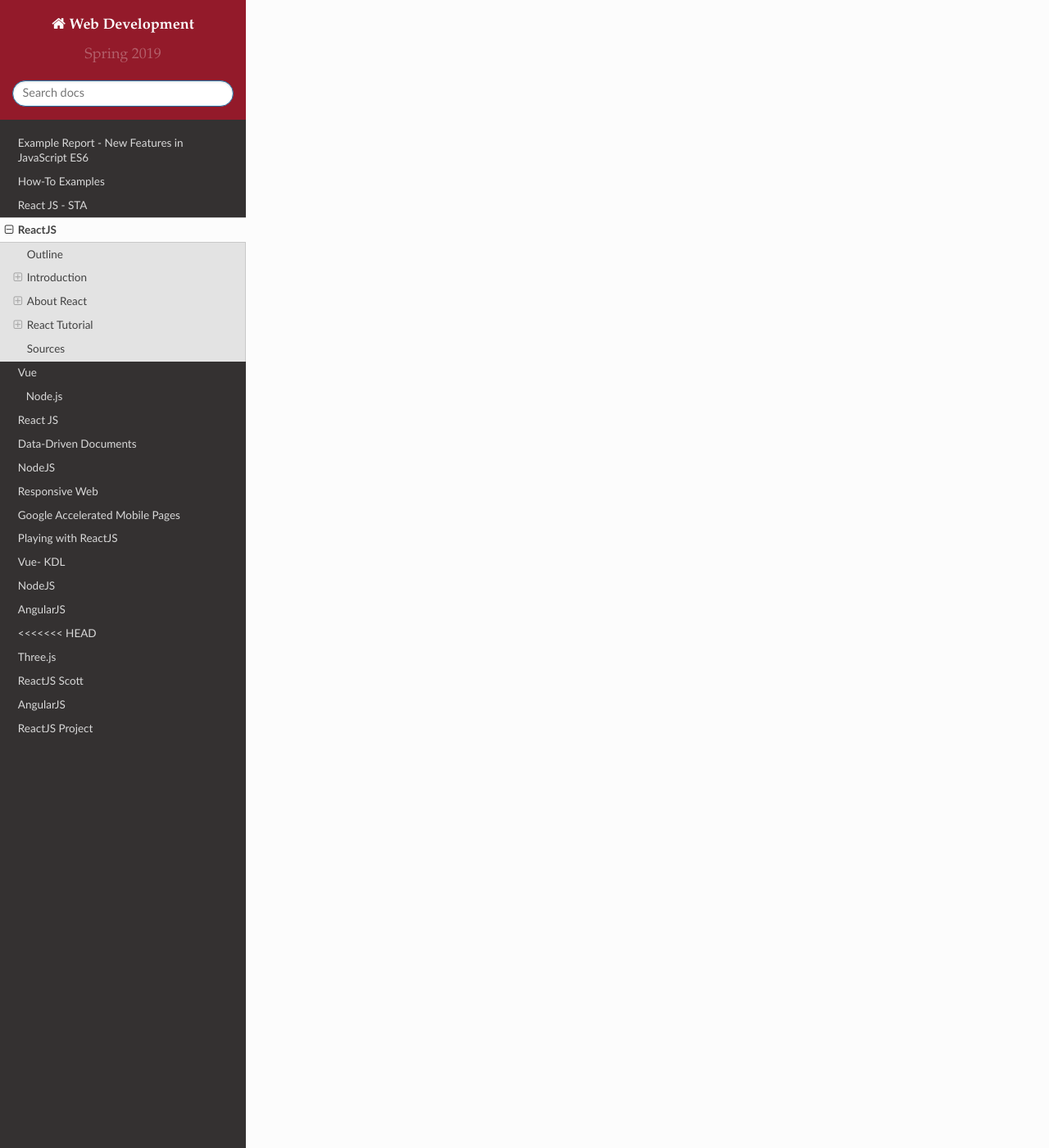
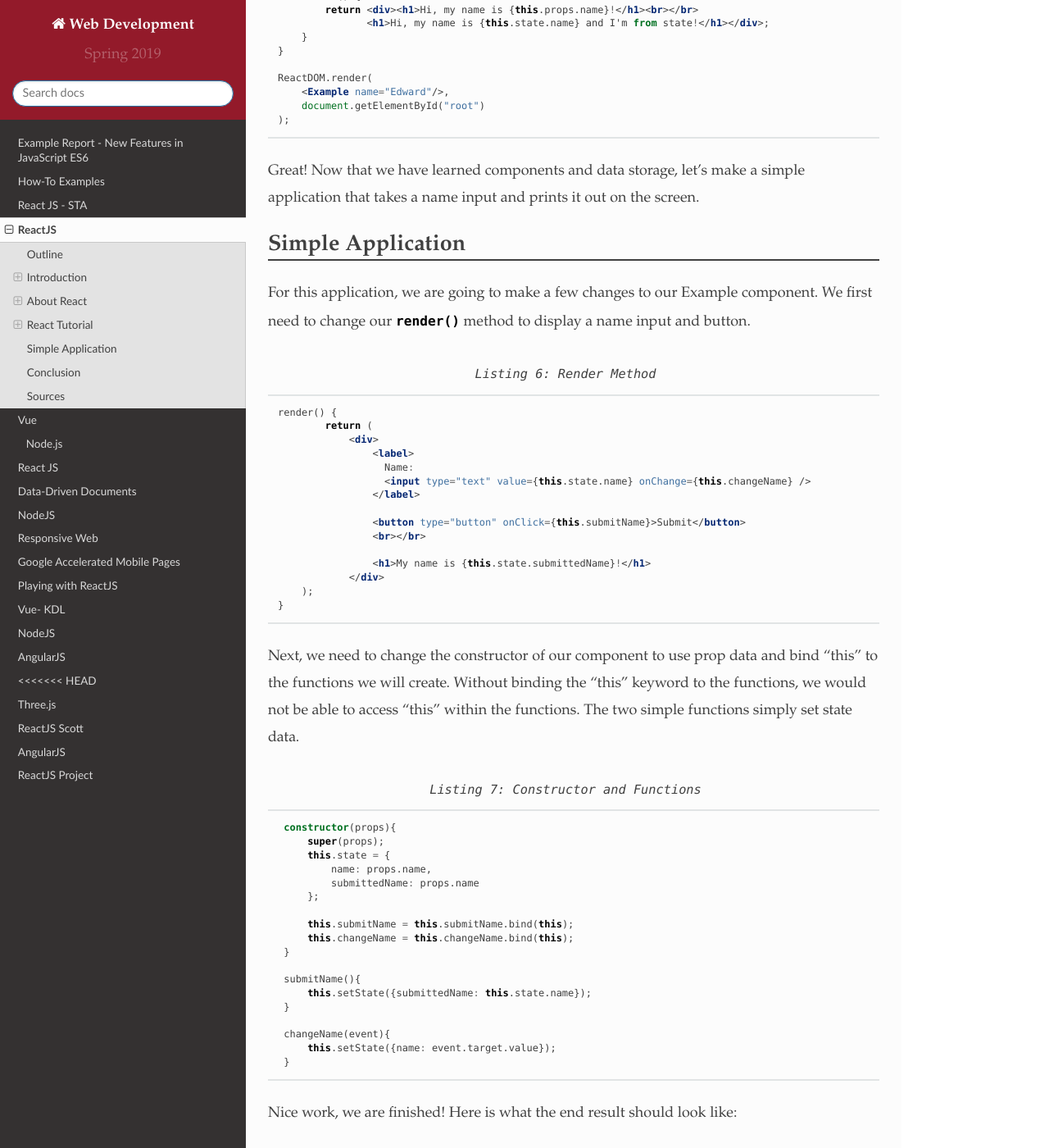
Before and after one commit to pvcraven/2019_spring_web_dev, a Sphinx documentation site: the page built from source/final/becker/index.rst, in a window 1280 px wide and 1400 px high, scrolled down 6345 px. Shown: the whole window at 82% size. Built offline with Sphinx 7.4.7 and the Read the Docs theme 2.0.0, drawn with Linux system fonts in a browser that asks for light colours; some of the changed text lies outside the part shown.

Commit message:
Tutorial

```diff
--- a/source/final/becker/index.rst
+++ b/source/final/becker/index.rst
@@ -235,7 +235,126 @@
 Data Storage
 ~~~~~~~~~~~~~
 
+Data can be used in React using props or state. The following code shows how
+to use props:
 
+.. code-block:: jsx
+   :caption: Props
+
+   class Example extends React.Component {
+           render() {
+               return <h1>Hi, my name is {this.props.name}!</h1>;
+           }
+       }
+
+   ReactDOM.render(
+       <Example name="Edward"/>,
+       document.getElementById("root")
+   );
+
+Notice how the data for the Example component is passed in from outside the
+component itself. Props cannot be changed once inside the component.
+To change data inside a component, state needs to be used. Here is a simple
+example of using state:
+
+.. code-block:: jsx
+   :caption: State
+
+   class Example extends React.Component {
+
+       constructor(){
+           super();
+           this.state = {
+               name: "Lukas"
+           };
+       }
+
+       render() {
+           return <div><h1>Hi, my name is {this.props.name}!</h1><br></br>
+                  <h1>Hi, my name is {this.state.name} and I'm from state!</h1></div>;
+       }
+   }
+
+   ReactDOM.render(
+       <Example name="Edward"/>,
+       document.getElementById("root")
+   );
+
+Great! Now that we have learned components and data storage, let's make a
+simple application that takes a name input and prints it out on the screen.
+
+Simple Application
+-------------------
+
+For this application, we are going to make a few changes to our Example
+component. We first need to change our ``render()`` method to display a name
+input and button.
+
+.. code-block:: jsx
+   :caption: Render Method
+
+   render() {
+           return (
+               <div>
+                   <label>
+                     Name:
+                     <input type="text" value={this.state.name} onChange={this.changeName} />
+                   </label>
+
+                   <button type="button" onClick={this.submitName}>Submit</button>
+                   <br></br>
+
+                   <h1>My name is {this.state.submittedName}!</h1>
+               </div>
+       );
+   }
+
+Next, we need to change the constructor of our component to use prop data and
+bind "this" to the functions we will create. Without binding the "this"
+keyword to the functions, we would not be able to access "this" within
+the functions. The two simple functions simply set state data.
+
+.. code-block:: jsx
+   :caption: Constructor and Functions
+
+    constructor(props){
+        super(props);
+        this.state = {
+            name: props.name,
+            submittedName: props.name
+        };
+
+        this.submitName = this.submitName.bind(this);
+        this.changeName = this.changeName.bind(this);
+    }
+
+    submitName(){
+        this.setState({submittedName: this.state.name});
+    }
+
+    changeName(event){
+        this.setState({name: event.target.value});
+    }
+
+Nice work, we are finished! Here is what the end result should look like:
+
+.. literalinclude:: reactPage.html
+    :linenos:
+    :language: html
+    :caption: Final HTML Page
+
+.. literalinclude:: reactCode.jsx
+    :linenos:
+    :language: jsx
+    :caption: Final JSX File
+
+.. figure:: result.PNG
+    :width: 50%
+
+    Final Application Result
+
+Conclusion
+-----------
 
 Sources
 ---------
--- a/source/final/becker/reactCode.jsx
+++ b/source/final/becker/reactCode.jsx
@@ -1,8 +1,41 @@
+
 class Example extends React.Component {
-        render() {
-            return <h1>Hi, my name is {this.props.name}!</h1>;
-        }
+
+    constructor(props){
+        super(props);
+        this.state = {
+            name: props.name,
+            submittedName: props.name
+        };
+
+        this.submitName = this.submitName.bind(this);
+        this.changeName = this.changeName.bind(this);
     }
+
+    submitName(){
+        this.setState({submittedName: this.state.name});
+    }
+
+    changeName(event){
+        this.setState({name: event.target.value});
+    }
+
+    render() {
+        return (
+            <div>
+                <label>
+                  Name:
+                  <input type="text" value={this.state.name} onChange={this.changeName} />
+                </label>
+
+                <button type="button" onClick={this.submitName}>Submit</button>
+                <br></br>
+
+                <h1>My name is {this.state.submittedName}!</h1>
+            </div>
+    );
+    }
+}
 
 ReactDOM.render(
     <Example name="Edward"/>,
```
Also changed, not shown: source/final/becker/Result.PNG (added).
